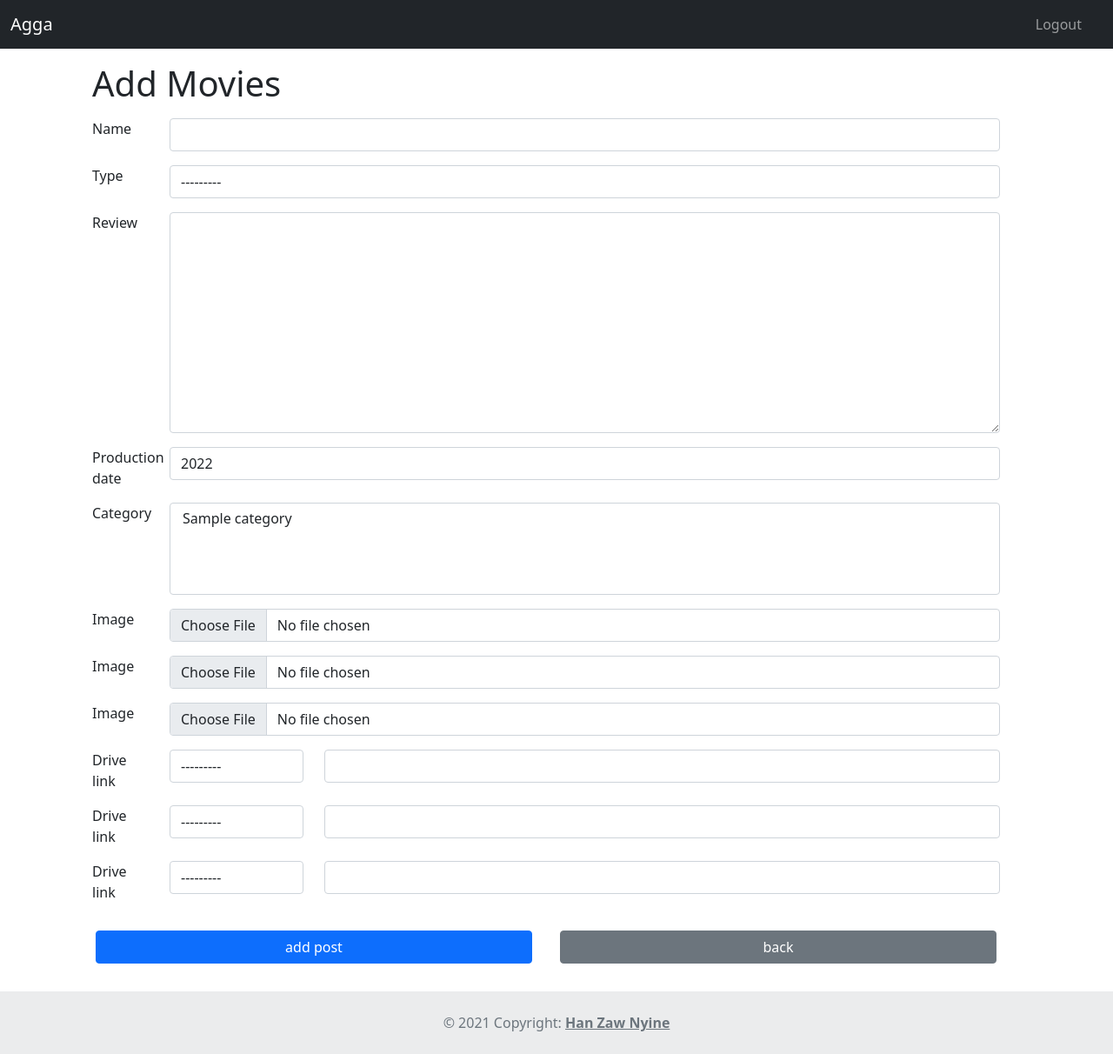
After one commit to HanZawNyein/moviesproject-django, a Django app: page /add_movies/ in a window 1280 px wide. The commit adds this page. Shown: the whole page at 87% size. Run offline with Django 3.2, Linux system fonts and the light colour scheme; tables that the repository leaves empty hold one stand-in row (values such as "Sample post"); some libraries are stand-ins or nearby versions.

Commit message:
telegram bot and three form one submit and one to many and modelformsetfactory validation

```diff
--- a/moviesapp/forms.py
+++ b/moviesapp/forms.py
@@ -1,6 +1,16 @@
 from django import forms
+from django.forms import BaseModelFormSet
+
+from moviesapp.models import Movie, MovieImage
 
 
 class LoginForm(forms.Form):
     username = forms.CharField()
     password = forms.CharField(widget=forms.PasswordInput)
+
+
+class MovieForm(forms.ModelForm):
+    class Meta:
+        model = Movie
+        fields = '__all__'
+        exclude = ('slug',)
--- a/moviesapp/models.py
+++ b/moviesapp/models.py
@@ -33,7 +33,7 @@ class Movie(models.Model):
     )
     type = models.CharField(max_length=50, choices=MOVIES_TYPE)
     review = models.TextField()
-    production_date = models.IntegerField(blank=True)
+    production_date = models.IntegerField(blank=True,default=2022)
     created = models.DateTimeField(auto_now_add=True)
     category = models.ManyToManyField(Category, related_name="category_of_movies")
     objects = models.Manager()
--- a/moviesapp/urls.py
+++ b/moviesapp/urls.py
@@ -14,5 +14,9 @@ urlpatterns = [
 
     #    authentication
     path('login/',views.user_login,name="user_login"),
-    path('logout/',views.user_logout,name="user_logout")
+    path('logout/',views.user_logout,name="user_logout"),
+
+    #crud
+    path('add_movies/', views.add_movies, name="add_movies"),
+
 ]
--- a/moviesapp/views.py
+++ b/moviesapp/views.py
@@ -1,13 +1,17 @@
 from django.contrib.auth.decorators import login_required
+from django.forms import inlineformset_factory, modelformset_factory
 from django.shortcuts import render, get_object_or_404, redirect
-from moviesapp.models import Movie, Category
+from moviesapp.models import Movie, Category, MovieImage, Drive
 from django.core.paginator import Paginator, EmptyPage, PageNotAnInteger
 from django.http import HttpResponse
 from django.contrib.auth import authenticate, login, logout
-from .forms import LoginForm
+from moviesapp.forms import LoginForm, MovieForm
+from django.utils.text import slugify
+
+# Create your views here.
+from moviesapp.telegrambot import post_to_telegram_channel
 
 
-# Create your views here.
 @login_required
 def home(request, type=None, slug=None):
     all_movies = None
@@ -48,12 +52,12 @@ def detail(request, movie_type, slug, year, month, day, second):
     movie = get_object_or_404(Movie, slug=slug, type=movie_type, created__year=year, created__month=month,
                               created__day=day, created__second=second)
     categories = Category.objects.all()
-    movie_category_ids = movie.category.values_list('id',flat=True)
+    movie_category_ids = movie.category.values_list('id', flat=True)
     related_movies = Movie.objects.filter(category__in=movie_category_ids).exclude(id=movie.id).order_by('-created')
     context = {
         "movie": movie,
         "categories": categories,
-        "related_movies":related_movies
+        "related_movies": related_movies
     }
     return render(request=request, template_name="moviesapp/detail.html", context=context)
 
@@ -92,3 +96,54 @@ def user_login(request):
 def user_logout(request):
     logout(request)
     return redirect("movies_app:user_login")
+
+
+# create
+def add_movies(request):
+    movie_image_form = modelformset_factory(MovieImage, fields=('image',), extra=3)
+    movie_drive_name = modelformset_factory(Drive, fields=('drive_link', 'drive_type', 'series_name'), extra=3)
+
+    if request.method == "POST":
+        movie_form = MovieForm(request.POST or None)
+        movie_image_formset = movie_image_form(request.POST or None, request.FILES or None)
+        movie_drive_name_formset = movie_drive_name(request.POST or None)
+        #
+        # print("movie_form --->", movie_form.is_valid())
+        # print("movie_image_formset --->", movie_image_formset.is_valid())
+        # print("movie_drive_name_formset --->", movie_drive_name_formset.is_valid())
+        if movie_form.is_valid() and movie_image_formset.is_valid() and movie_drive_name_formset.is_valid():
+            movie = movie_form.save(commit=False)
+            movie.slug = slugify(movie.name)
+            movie.save()
+            movie_form.save_m2m()
+
+            for instance in movie_image_formset:
+                try:
+                    image = MovieImage(movie_name=movie, image=instance.cleaned_data['image'])
+                    image.save()
+                except:
+                    pass
+
+            for movie_drive in movie_drive_name_formset:
+                try:
+                    movie_drive = Drive(movie_name=movie)
+                    movie_drive.save()
+                except:
+                    pass
+            context = {
+                "movie": movie,
+                "movie_image": movie.movie_of_images.all()[0].image.path
+            }
+            post_to_telegram_channel(template="moviesapp/telegram/send_to_telegram_channel.html", context=context)
+            return redirect("movies_app:home")
+    else:
+        movie_image_form = movie_image_form(queryset=MovieImage.objects.none())
+        movie_form = MovieForm()
+        movie_drive_name = movie_drive_name(queryset=Drive.objects.none())
+
+    context = {
+        "movie_form": movie_form,
+        "movie_image_form": movie_image_form,
+        "movie_drive_name": movie_drive_name
+    }
+    return render(request=request, template_name="moviesapp/crud/add_movies.html", context=context)
--- a/templates/moviesapp/components/base.html
+++ b/templates/moviesapp/components/base.html
@@ -20,5 +20,6 @@
 <script src="https://cdn.jsdelivr.net/npm/bootstrap@5.0.2/dist/js/bootstrap.bundle.min.js"
         integrity="sha384-MrcW6ZMFYlzcLA8Nl+NtUVF0sA7MsXsP1UyJoMp4YLEuNSfAP+JcXn/tWtIaxVXM"
         crossorigin="anonymous"></script>
+{% block script %}{% endblock script %}
 </body>
 </html>
--- a/templates/moviesapp/components/navbar.html
+++ b/templates/moviesapp/components/navbar.html
@@ -1,6 +1,7 @@
 {% load static %}
 {% url 'movies_app:movies_type' 'movies' as MOVIES %}
 {% url 'movies_app:movies_type' 'series' as SERIES %}
+{% url 'movies_app:add_movies'  as ADDMOVIES %}
 <nav class="navbar navbar-expand-lg navbar-dark bg-dark">
     <div class="container-fluid">
         <a class="navbar-brand" href="{% url 'movies_app:home' %}">Agga</a>
@@ -32,6 +33,11 @@
                             {% endif %}
                         </ul>
                     </li>
+                    <li class="nav-item">
+                        <a class="nav-link {% if request.path == ADDMOVIES %}active{% endif %}"
+                           href="{% url 'movies_app:add_movies' %}">Add Movies</a>
+                    </li>
+
                 </ul>
                 <form class="d-flex" method="POST">
                     {% csrf_token %}
@@ -44,8 +50,8 @@
         <ul class="navbar-nav mx-3">
             {% if request.user.is_authenticated %}
                 <li class="nav-item dropdown">
-                    <a class="nav-link dropdown-toggle {% if request.path == MOVIES %}active{% endif %}"
-                       data-bs-toggle="dropdown" href="% url 'movies_app:movies_type' 'movies' %}" role="button"
+                    <a class="nav-link dropdown-toggle"
+                       data-bs-toggle="dropdown" role="button"
                        aria-expanded="false">
                         <img class="col rounded-circle" width="30px" height="30px"
                              src="{% static 'moviesapp/no_image_available.jpeg' %}"/>
--- /dev/null
+++ b/templates/moviesapp/crud/add_movies.html
@@ -0,0 +1,35 @@
+{% extends 'moviesapp/components/base.html' %}
+{% load static %}
+{% load widget_tweaks %}
+{% block title %}Add Movies{% endblock title %}
+{% block content %}
+    <h1 class="mx-4 mt-3">Add Movies</h1>
+    <form method="POST" class="form-row mt-3 mb-3" enctype="multipart/form-data">
+        {% csrf_token %}
+        {% for movie in movie_form %}
+            <div class="row container mt-3">
+                <div class="col-md-1">{{ movie.label }}</div>
+                <div class="col">{{ movie|add_class:"form-control" }}</div>
+            </div>
+        {% endfor %}
+        {{ movie_image_form.management_form }}
+        {% for movie_image in movie_image_form %}
+            <div class="row container mt-3">
+                <div class="col-md-1">{{ movie_image.image.label }}</div>
+                <div class="col">{{ movie_image.image|add_class:"form-control"|attr:"onchange='showPreview(event);'" }}</div>
+            </div>
+        {% endfor %}
+        {{ movie_drive.management_form }}
+        {% for movie_drive in movie_drive_name %}
+            <div class="row container mt-3">
+                <div class="col-md-1">{{ movie_drive.drive_link.label }}</div>
+                <div class="col-md-2">{{ movie_drive.drive_type|add_class:"form-control" }}</div>
+                <div class="col">{{ movie_drive.drive_link|add_class:"form-control" }}</div>
+            </div>
+        {% endfor %}
+        <div class="mt-3 row container d-flex justify-content-center">
+            <button class="col btn btn-primary m-3" type="submit">add post</button>
+            <a class="col btn btn-secondary m-3" href="{% url 'movies_app:home' %}">back</a>
+        </div>
+    </form>
+{% endblock content %}
--- /dev/null
+++ b/templates/moviesapp/telegram/send_to_telegram_channel.html
@@ -0,0 +1,5 @@
+<strong>Movie Name : </strong>{{ movie.name }}
+<strong>Movie Link : </strong>http://aggamulti.pythonanywhere.com{{ movie.get_absolute_url }}
+<strong>Production Date : </strong>{{ movie.production_date }}
+<strong>Review : </strong>{{ movie.review }}
+<strong>Image : </strong>{{ movie.movie.movie_of_images.all.0.image.path }}
```
Also changed, not shown: moviesapp/telegrambot.py (added, +25 -0 lines), moviesproject/settings.py (+12 -2 lines), moviesapp/migrations/0009_alter_movie_production_date.py (added).
